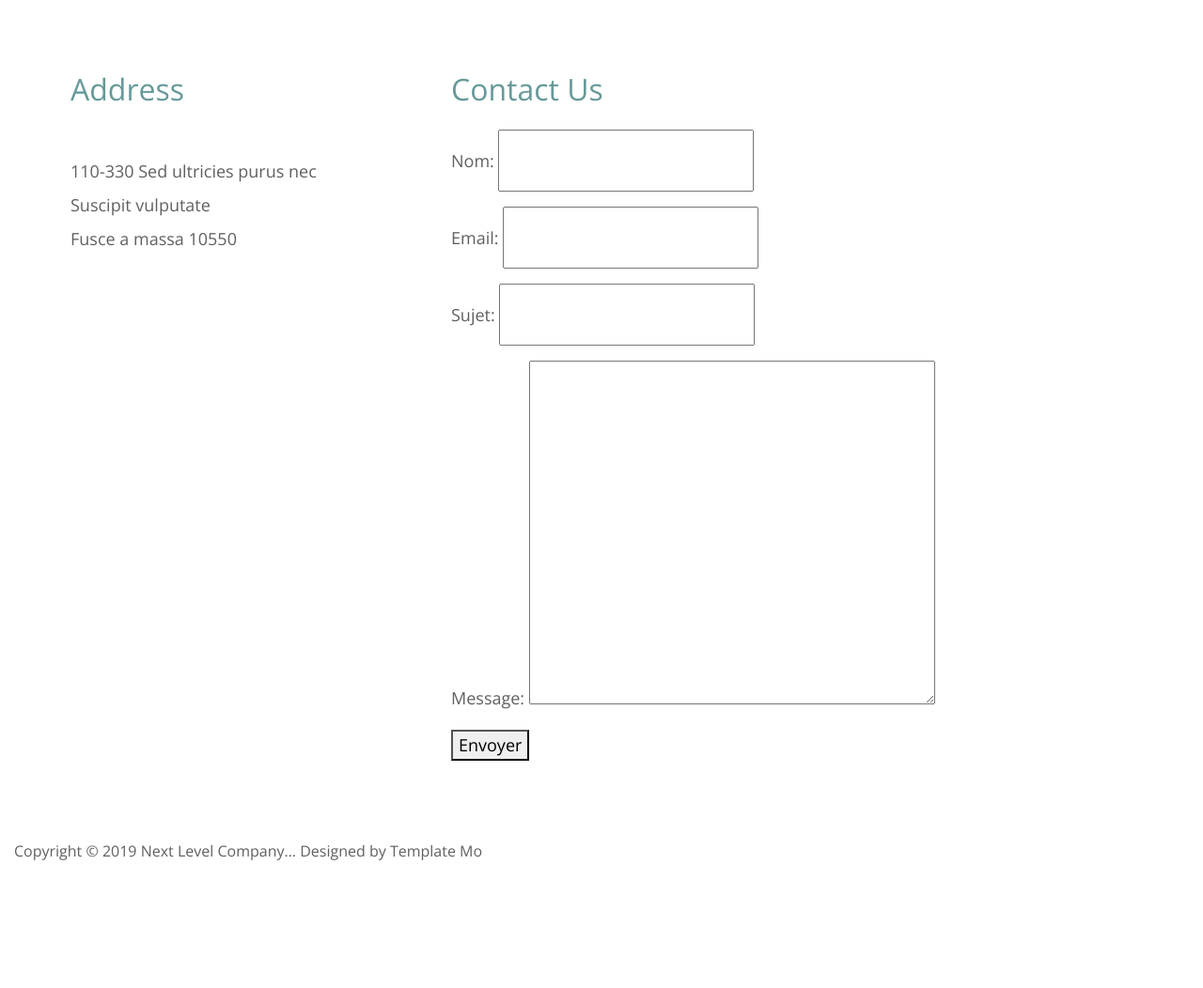
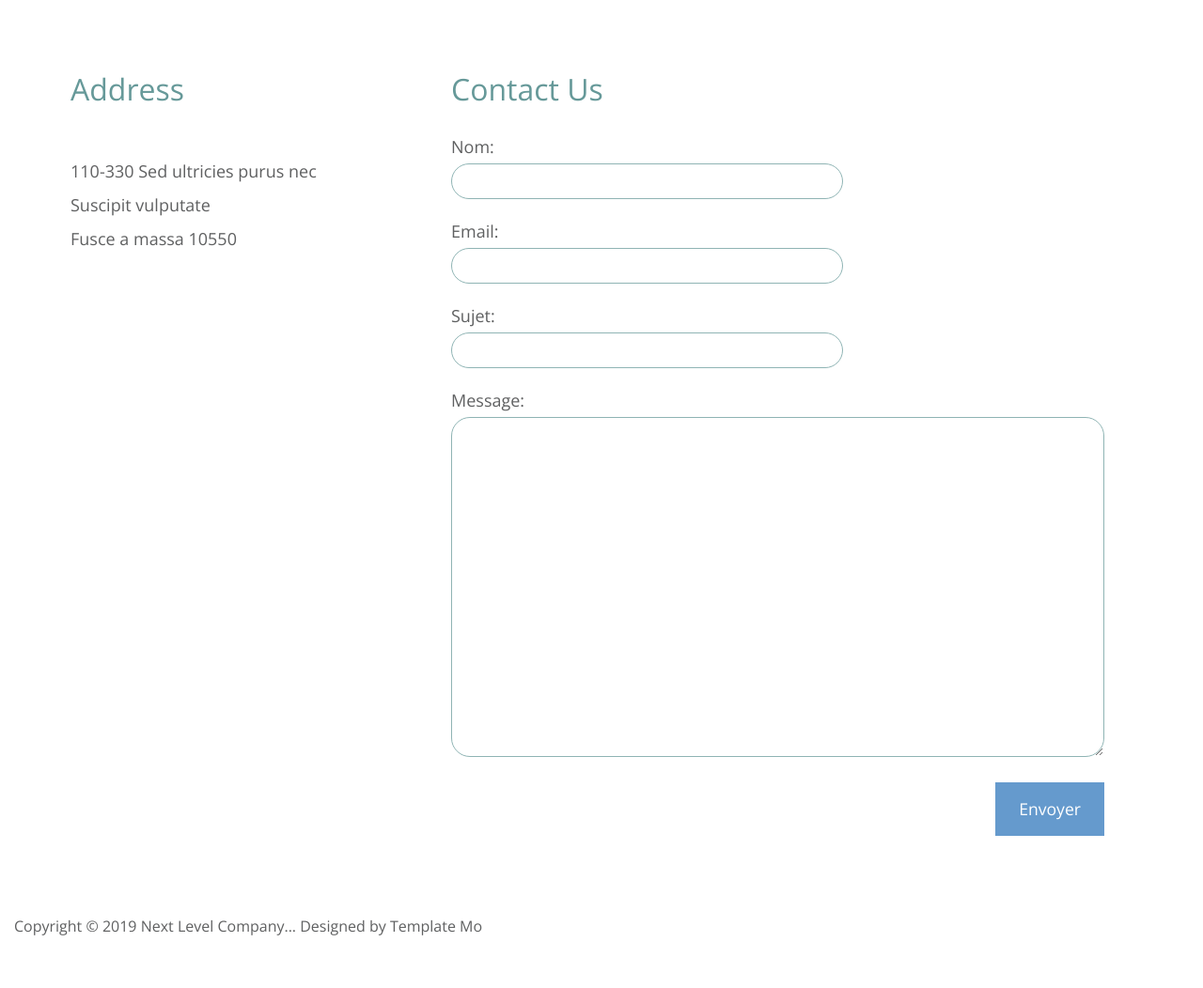
Before and after one commit to Loituma/Django-Cours, a Django app: page /contact/ in a window 1280 px wide. Shown: the part 690-1742 px from the top of the page at 94% size. Before the commit the page ends 1606 px from the top, so only its background shows below. Run offline with Django 3.2, Linux system fonts and the light colour scheme; parts of the project's set-up code (start-up, migrations or seed data) failed here and were passed over; some libraries are stand-ins or nearby versions.

Commit message:
amélioration du CSS des forms

```diff
--- /dev/null
+++ b/app/appli/static/appli/css/style.css
@@ -0,0 +1,15 @@
+#contactForm p label{
+    width: 100%;
+}
+#contactForm p input{
+    padding: 0;
+    width: 60%;
+    border-radius: 20px;
+    border: 1px solid #8FB4B4;
+}
+#contactForm p textarea{
+    padding: 0;
+    width: 100%;
+    border-radius: 20px;
+    border: 1px solid #8FB4B4;
+}
--- a/app/appli/views.py
+++ b/app/appli/views.py
@@ -5,6 +5,7 @@ from django.core.mail import EmailMessage
 from .forms import ContactForm
 from .models import Contact
 from datetime import datetime
+from django.views.generic import CreateView
 
 # Create your views here.
 def index(request):
--- a/app/mysite/settings.py
+++ b/app/mysite/settings.py
@@ -41,6 +41,7 @@ INSTALLED_APPS = [
     'django.contrib.messages',
     'django.contrib.staticfiles',
     'appli',
+
 ]
 
 MIDDLEWARE = [
--- a/app/templates/appli/contact.html
+++ b/app/templates/appli/contact.html
@@ -14,6 +14,7 @@ https://templatemo.com/tm-532-next-level
     <link rel="stylesheet" href="{% static 'appli/css/all.min.css' %}" />
     <link rel="stylesheet" href="{% static 'appli/css/bootstrap.min.css' %}" />
     <link rel="stylesheet" href="{% static 'appli/css/templatemo-style.css' %}" />
+    <link rel="stylesheet" href="{% static 'appli/css/style.css' %}" />
   </head>
   <body>
     <div class="container-fluid">
@@ -95,14 +96,14 @@ https://templatemo.com/tm-532-next-level
               </div>
             </div>
           </div>
-          <div class="tm-page-col-right tm-form-container">
+          <div class="tm-page-col-right tm-form-container" id="contactForm">
             <h2 class="tm-text-secondary mb-4">Contact Us</h2>
             {% block content %}
           <form method="post">
               {% csrf_token %}
               {{ form.as_p }}
-            <div class="d-flex ">
-              <button>
+            <div class="text-right">
+              <button class="btn btn-primary">
                 Envoyer
               </button>
             </div>
```
Also changed, not shown: 1 other file.
